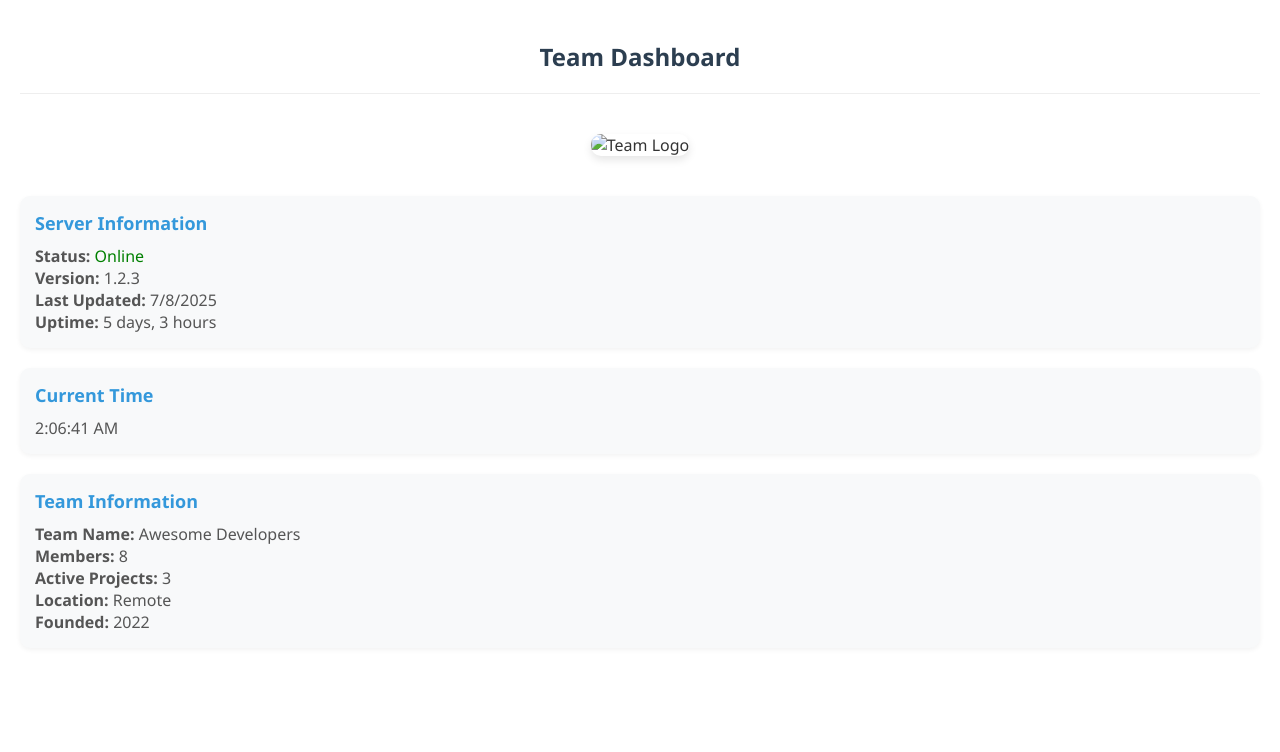
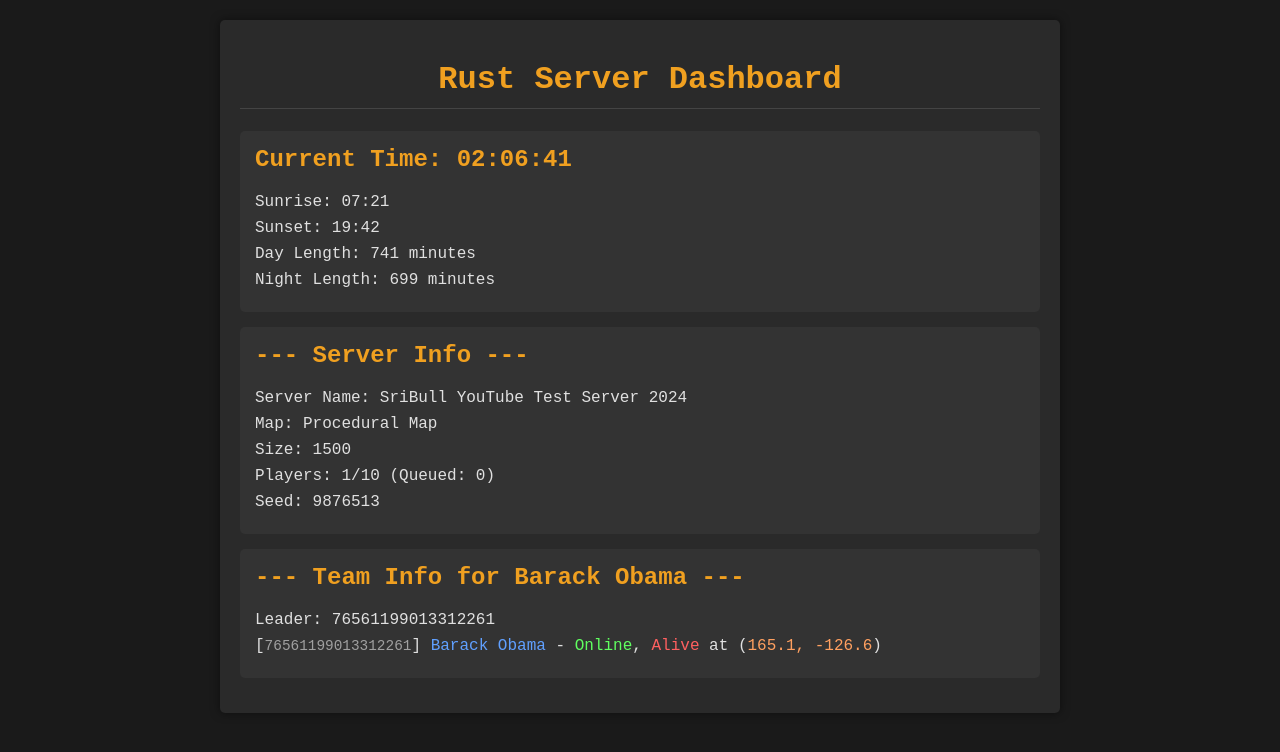
Before and after one commit to Fakemayham084/rustplusplus, a website: page index.html in a window 1280 px wide. Drawn offline with Linux system fonts and the light colour scheme.

Commit message:
Add files via upload

```diff
--- a/app.js
+++ b/app.js
@@ -1,62 +1,89 @@
-// Wait for DOM to be fully loaded
-document.addEventListener('DOMContentLoaded', function() {
-    // Update current time every second
-    updateTime();
-    setInterval(updateTime, 1000);
-
-    // Load server information
-    loadServerInfo();
-
-    // Load team information
-    loadTeamInfo();
-});
-
+// Update current time every second
 function updateTime() {
     const now = new Date();
-    const timeElement = document.getElementById('current-time');
-    timeElement.textContent = now.toLocaleTimeString();
+    document.getElementById('current-time').textContent =
+        now.toLocaleTimeString('en-US', {hour12: false});
 }
 
-function loadServerInfo() {
-    // In a real app, you might fetch this from an API
-    const serverInfoElement = document.getElementById('server-info');
+setInterval(updateTime, 1000);
+updateTime(); // Initial call
 
-    // Simulate server information
-    const serverInfo = {
-        status: 'Online',
-        version: '1.2.3',
-        lastUpdated: new Date().toLocaleDateString(),
-        uptime: '5 days, 3 hours'
+// You would replace this with actual API calls to your Rust server
+async function fetchServerData() {
+    // Example - replace with real API calls
+    return {
+        time: {
+            sunrise: "07:21",
+            sunset: "19:42",
+            dayLength: 741,
+            nightLength: 699
+        },
+        server: {
+            name: "SriBull YouTube Test Server 2024",
+            map: "Procedural Map",
+            size: 1500,
+            players: 1,
+            maxPlayers: 10,
+            queued: 0,
+            seed: 9876513
+        },
+        team: {
+            name: "Barack Obama",
+            leader: "76561199013312261",
+            members: [
+                {
+                    steamId: "76561199013312261",
+                    name: "Barack Obama",
+                    status: "Online",
+                    alive: "Alive",
+                    coordinates: "165.1, -126.6"
+                }
+            ]
+        }
     };
-
-    // Format the server info for display
-    serverInfoElement.innerHTML = `
-        <p><strong>Status:</strong> <span style="color: green;">${serverInfo.status}</span></p>
-        <p><strong>Version:</strong> ${serverInfo.version}</p>
-        <p><strong>Last Updated:</strong> ${serverInfo.lastUpdated}</p>
-        <p><strong>Uptime:</strong> ${serverInfo.uptime}</p>
-    `;
 }
 
-function loadTeamInfo() {
-    // In a real app, you might fetch this from an API
-    const teamInfoElement = document.getElementById('team-info');
+// Update the UI with server data
+async function updateServerInfo() {
+    const data = await fetchServerData();
 
-    // Simulate team information
-    const teamInfo = {
-        name: 'Awesome Developers',
-        members: 8,
-        projects: 3,
-        location: 'Remote',
-        founded: '2022'
-    };
+    // Time info
+    document.getElementById('sunrise').textContent = data.time.sunrise;
+    document.getElementById('sunset').textContent = data.time.sunset;
+    document.getElementById('day-length').textContent = data.time.dayLength;
+    document.getElementById('night-length').textContent = data.time.nightLength;
 
-    // Format the team info for display
-    teamInfoElement.innerHTML = `
-        <p><strong>Team Name:</strong> ${teamInfo.name}</p>
-        <p><strong>Members:</strong> ${teamInfo.members}</p>
-        <p><strong>Active Projects:</strong> ${teamInfo.projects}</p>
-        <p><strong>Location:</strong> ${teamInfo.location}</p>
-        <p><strong>Founded:</strong> ${teamInfo.founded}</p>
-    `;
+    // Server info
+    document.getElementById('server-name').textContent = data.server.name;
+    document.getElementById('map-type').textContent = data.server.map;
+    document.getElementById('map-size').textContent = data.server.size;
+    document.getElementById('player-count').textContent = data.server.players;
+    document.getElementById('max-players').textContent = data.server.maxPlayers;
+    document.getElementById('queued').textContent = data.server.queued;
+    document.getElementById('seed').textContent = data.server.seed;
+
+    // Team info
+    document.getElementById('team-name').textContent = data.team.name;
+    document.getElementById('leader-id').textContent = data.team.leader;
+
+    // Clear existing members
+    const membersContainer = document.getElementById('team-members');
+    membersContainer.innerHTML = '';
+
+    // Add each team member
+    data.team.members.forEach(member => {
+        const memberElement = document.createElement('p');
+        memberElement.innerHTML = `
+            [<span class="steam-id">${member.steamId}</span>]
+            <span class="player-name">${member.name}</span> -
+            <span class="status">${member.status}</span>,
+            <span class="alive-status">${member.alive}</span> at
+            (<span class="coordinates">${member.coordinates}</span>)
+        `;
+        membersContainer.appendChild(memberElement);
+    });
 }
+
+// Update data every 30 seconds (adjust as needed)
+updateServerInfo();
+setInterval(updateServerInfo, 30000);
--- a/index.html
+++ b/index.html
@@ -3,35 +3,41 @@
 <head>
     <meta charset="UTF-8">
     <meta name="viewport" content="width=device-width, initial-scale=1.0">
-    <title>Team Info App</title>
+    <title>Rust Server Info</title>
     <link rel="stylesheet" href="styles.css">
 </head>
 <body>
-    <div class="app-container">
-        <header class="app-header">
-            <h1>Team Dashboard</h1>
+    <div class="container">
+        <header>
+            <h1>Rust Server Dashboard</h1>
         </header>
 
-        <main class="app-content">
-            <div class="image-container">
-                <img id="team-logo" src="team-logo.png" alt="Team Logo">
+        <div class="time-info">
+            <h2>Current Time: <span id="current-time">--:--:--</span></h2>
+            <p>Sunrise: <span id="sunrise">07:21</span></p>
+            <p>Sunset: <span id="sunset">19:42</span></p>
+            <p>Day Length: <span id="day-length">741</span> minutes</p>
+            <p>Night Length: <span id="night-length">699</span> minutes</p>
+        </div>
+
+        <div class="server-info">
+            <h2>--- Server Info ---</h2>
+            <p>Server Name: <span id="server-name">SriBull YouTube Test Server 2024</span></p>
+            <p>Map: <span id="map-type">Procedural Map</span></p>
+            <p>Size: <span id="map-size">1500</span></p>
+            <p>Players: <span id="player-count">1</span>/<span id="max-players">10</span> (Queued: <span id="queued">0</span>)</p>
+            <p>Seed: <span id="seed">9876513</span></p>
+        </div>
+
+        <div class="team-info">
+            <h2>--- Team Info for <span id="team-name">Barack Obama</span> ---</h2>
+            <p>Leader: <span id="leader-id">76561199013312261</span></p>
+            <div id="team-members">
+                <p>[<span class="steam-id">76561199013312261</span>] <span class="player-name">Barack Obama</span> -
+                <span class="status">Online</span>, <span class="alive-status">Alive</span> at
+                (<span class="coordinates">165.1, -126.6</span>)</p>
             </div>
-
-            <div class="info-box">
-                <h2>Server Information</h2>
-                <div id="server-info">Loading server info...</div>
-            </div>
-
-            <div class="info-box">
-                <h2>Current Time</h2>
-                <div id="current-time">--:--:--</div>
-            </div>
-
-            <div class="info-box">
-                <h2>Team Information</h2>
-                <div id="team-info">Loading team info...</div>
-            </div>
-        </main>
+        </div>
     </div>
 
     <script src="app.js"></script>
--- a/styles.css
+++ b/styles.css
@@ -1,67 +1,60 @@
-* {
+body {
+    font-family: 'Courier New', monospace;
+    background-color: #1a1a1a;
+    color: #e0e0e0;
     margin: 0;
-    padding: 0;
-    box-sizing: border-box;
-    font-family: 'Segoe UI', Tahoma, Geneva, Verdana, sans-serif;
+    padding: 20px;
 }
 
-body {
-    background-color: #f5f5f5;
-    color: #333;
+.container {
+    max-width: 800px;
+    margin: 0 auto;
+    background-color: #2a2a2a;
+    padding: 20px;
+    border-radius: 5px;
+    box-shadow: 0 0 10px rgba(0,0,0,0.5);
 }
 
-.app-container {
-    max-width: 100%;
-    min-height: 100vh;
-    padding: 20px;
-    background-color: #fff;
+header h1 {
+    color: #f0a020;
+    text-align: center;
+    border-bottom: 1px solid #444;
+    padding-bottom: 10px;
 }
 
-.app-header {
-    text-align: center;
-    padding: 20px 0;
-    border-bottom: 1px solid #eee;
-    margin-bottom: 20px;
+.time-info, .server-info, .team-info {
+    background-color: #333;
+    padding: 15px;
+    margin: 15px 0;
+    border-radius: 5px;
 }
 
-.app-header h1 {
-    color: #2c3e50;
-    font-size: 24px;
+h2 {
+    color: #f0a020;
+    margin-top: 0;
 }
 
-.app-content {
-    display: flex;
-    flex-direction: column;
-    gap: 20px;
+p {
+    margin: 8px 0;
 }
 
-.image-container {
-    display: flex;
-    justify-content: center;
-    margin: 20px 0;
+.player-name {
+    color: #60a0ff;
 }
 
-.image-container img {
-    max-width: 200px;
-    max-height: 200px;
-    border-radius: 10px;
-    box-shadow: 0 4px 8px rgba(0, 0, 0, 0.1);
+.status {
+    color: #60ff60;
 }
 
-.info-box {
-    background-color: #f8f9fa;
-    border-radius: 10px;
-    padding: 15px;
-    box-shadow: 0 2px 5px rgba(0, 0, 0, 0.05);
+.alive-status {
+    color: #ff6060;
 }
 
-.info-box h2 {
-    color: #3498db;
-    font-size: 18px;
-    margin-bottom: 10px;
+.coordinates {
+    color: #ffa060;
 }
 
-.info-box div {
-    font-size: 16px;
-    color: #555;
+.steam-id {
+    color: #a0a0a0;
+    font-size: 0.9em;
 }
```
